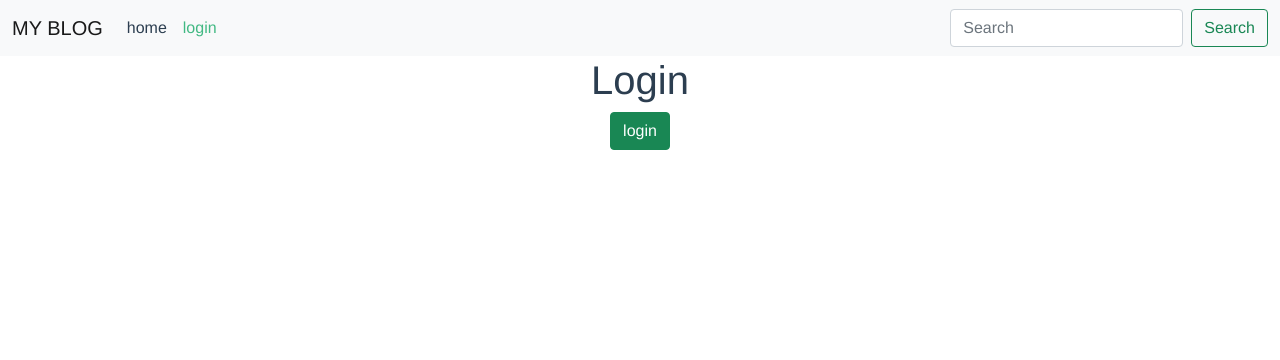
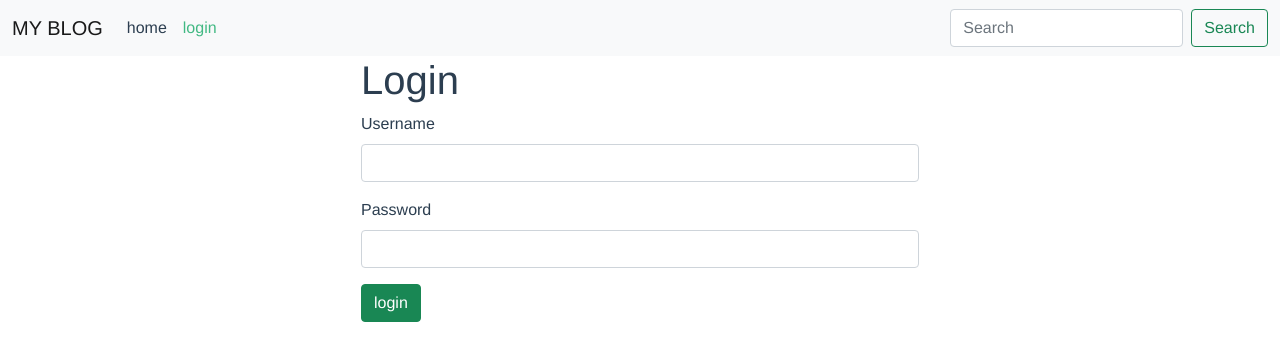
Before and after one commit to abdoki7788/simple-blog-frontend, a Vue app: page /login in a window 1280 px wide. Shown: the top 360 px of the page. Built offline with nearby package versions, Linux system fonts and the light colour scheme.

Commit message:
create login form

```diff
--- a/src/App.vue
+++ b/src/App.vue
@@ -27,7 +27,6 @@
   font-family: Avenir, Helvetica, Arial, sans-serif;
   -webkit-font-smoothing: antialiased;
   -moz-osx-font-smoothing: grayscale;
-  text-align: center;
   color: #2c3e50;
 }
 .navbar-link {
--- a/src/views/HomeView.vue
+++ b/src/views/HomeView.vue
@@ -1,5 +1,5 @@
 <template>
-  <div class="home">
+  <div class="home" align="center">
     <img alt="Vue logo" src="../assets/logo.png">
     <HelloWorld msg="Welcome to Your Vue.js App"/>
   </div>
--- a/src/views/Login.vue
+++ b/src/views/Login.vue
@@ -1,7 +1,18 @@
 <template>
   <div class="login">
-    <h1>Login</h1>
-	<button class="btn btn-success" @click="doLogin()">login</button>
+	<form class="col-lg-6 mx-auto" @submit.prevent="doLogin()">
+		<h1>Login</h1>
+		<div class="mb-3">
+			<label for="usernameField" class="form-label">Username</label>
+			<input type="text" class="form-control" id="usernameField" aria-describedby="emailHelp" v-model="username">
+			<!-- <div id="emailHelp" class="form-text">We'll never share your email with anyone else.</div> -->
+		</div>
+		<div class="mb-3">
+			<label for="passwordFiels" class="form-label">Password</label>
+			<input type="password" class="form-control" id="passwordFiels" v-model="password">
+		</div>
+		<button class="btn btn-success" type="submit">login</button>
+	</form>
   </div>
 </template>
 
@@ -9,10 +20,18 @@
 <script>
 export default {
 	name: 'login',
+	data() {
+		return {
+			username: '',
+			password: ''
+		}
+	},
 	methods: {
 		doLogin() {
-			this.$store.commit('Login', 'abc123')
-			this.$router.push('/')
+			// this.$store.commit('Login', 'abc123')
+			// this.$router.push('/')
+			console.log(this.username)
+			console.log(this.password)
 		}
 	}
 }
```
